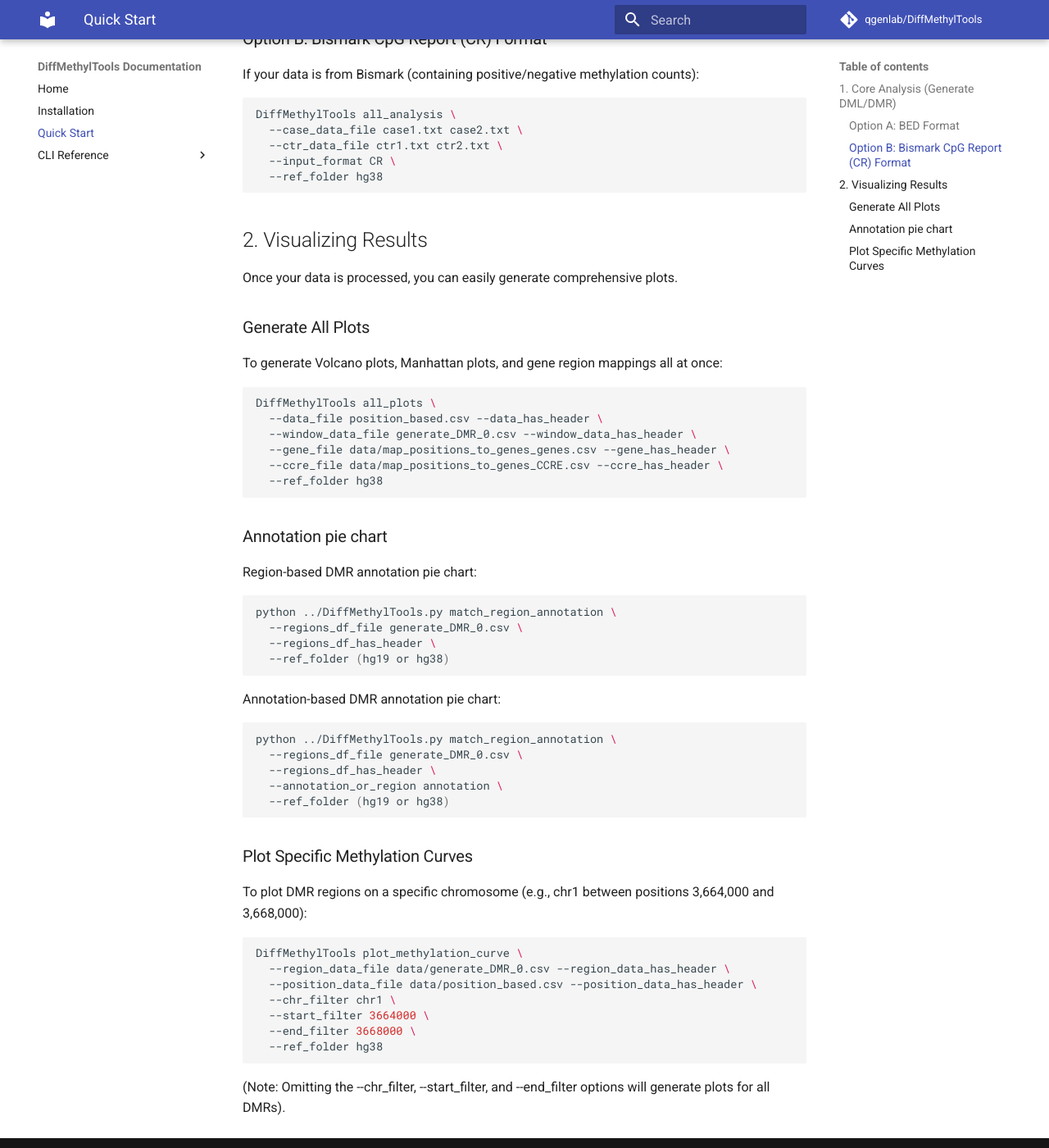
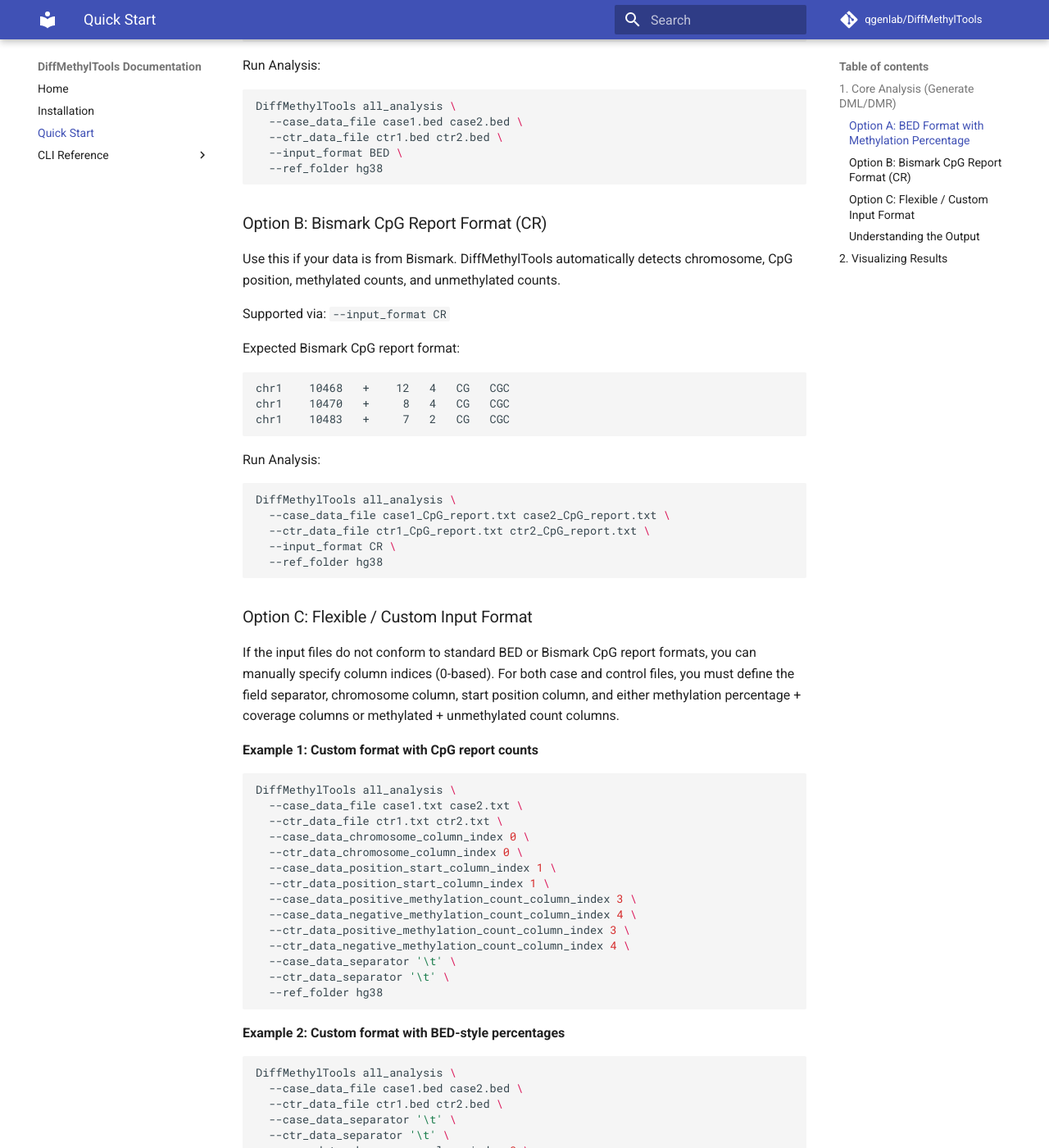
Before and after one commit to qgenlab/DiffMethylTools, an MkDocs documentation site: the page built from docs/quickstart.md, in a window 1280 px wide and 1400 px high, scrolled down 609 px. Shown: the whole window at 82% size. Built offline with MkDocs 1.6.1 and Material for MkDocs 9.7.7, drawn with Linux system fonts in a browser that asks for light colours; comment, search, counter and statistics services are not loaded; some of the changed text lies outside the part shown.

Commit message:
Update quickstart.md

````diff
--- a/docs/quickstart.md
+++ b/docs/quickstart.md
@@ -1,15 +1,25 @@
 # Quick Start Tutorial
 
-`DiffMethylTools` supports both **default methylation input formats** and **fully customizable formats**. This guide covers standard analyses using the default formats.
+DiffMethylTools supports both default methylation input formats and fully customizable formats. Users can either specify a standard format via `--input_format` or manually define column indices.
 
 ## 1. Core Analysis (Generate DML/DMR)
-
 You can run the entire core analysis pipeline using the `all_analysis` command.
 
-### Option A: BED Format
-If your data is in BED format (containing chromosome, position, coverage, and methylation percentage):
+### Option A: BED Format with Methylation Percentage
+Use this if your data is in BED format. DiffMethylTools automatically interprets the chromosome, position, coverage, and methylation percentage columns.
 
-```bash
+Supported via: `--input_format BED`
+
+Expected BED-like format (example):
+
+```Plaintext
+chr1    10468   10469   5mC  743   +   10468  10469  0,0,0   52   95.21
+chr1    10470   10471   5mC  850   +   10470  10471  0,0,0   58   94.26
+```
+
+Run Analysis:
+
+```Bash
 DiffMethylTools all_analysis \
   --case_data_file case1.bed case2.bed \
   --ctr_data_file ctr1.bed ctr2.bed \
@@ -17,60 +27,140 @@ DiffMethylTools all_analysis \
   --ref_folder hg38
 ```
 
-### Option B: Bismark CpG Report (CR) Format
+### Option B: Bismark CpG Report Format (CR)
+Use this if your data is from Bismark. DiffMethylTools automatically detects chromosome, CpG position, methylated counts, and unmethylated counts.
 
-If your data is from Bismark (containing positive/negative methylation counts):
+Supported via: `--input_format CR`
 
-```bash
+Expected Bismark CpG report format:
+
+```Plaintext
+chr1    10468   +    12   4   CG   CGC
+chr1    10470   +     8   4   CG   CGC
+chr1    10483   +     7   2   CG   CGC
+```
+
+Run Analysis:
+
+```Bash
 DiffMethylTools all_analysis \
-  --case_data_file case1.txt case2.txt \
-  --ctr_data_file ctr1.txt ctr2.txt \
+  --case_data_file case1_CpG_report.txt case2_CpG_report.txt \
+  --ctr_data_file ctr1_CpG_report.txt ctr2_CpG_report.txt \
   --input_format CR \
   --ref_folder hg38
 ```
 
+### Option C: Flexible / Custom Input Format
+If the input files do not conform to standard BED or Bismark CpG report formats, you can manually specify column indices (0-based). For both case and control files, you must define the field separator, chromosome column, start position column, and either methylation percentage + coverage columns or methylated + unmethylated count columns.
+
+**Example 1: Custom format with CpG report counts**
+
+```Bash
+DiffMethylTools all_analysis \
+  --case_data_file case1.txt case2.txt \
+  --ctr_data_file ctr1.txt ctr2.txt \
+  --case_data_chromosome_column_index 0 \
+  --ctr_data_chromosome_column_index 0 \
+  --case_data_position_start_column_index 1 \
+  --ctr_data_position_start_column_index 1 \
+  --case_data_positive_methylation_count_column_index 3 \
+  --case_data_negative_methylation_count_column_index 4 \
+  --ctr_data_positive_methylation_count_column_index 3 \
+  --ctr_data_negative_methylation_count_column_index 4 \
+  --case_data_separator '\t' \
+  --ctr_data_separator '\t' \
+  --ref_folder hg38
+```
+
+**Example 2: Custom format with BED-style percentages**
+
+```Bash
+DiffMethylTools all_analysis \
+  --case_data_file case1.bed case2.bed \
+  --ctr_data_file ctr1.bed ctr2.bed \
+  --case_data_separator '\t' \
+  --ctr_data_separator '\t' \
+  --case_data_chromosome_column_index 0 \
+  --ctr_data_chromosome_column_index 0 \
+  --case_data_position_start_column_index 1 \
+  --ctr_data_position_start_column_index 1 \
+  --case_data_methylation_percentage_column_index 10 \
+  --case_data_coverage_column_index 9 \
+  --ctr_data_methylation_percentage_column_index 10 \
+  --ctr_data_coverage_column_index 9 \
+  --ref_folder hg38
+```
+
+### Understanding the Output
+Running all_analysis will generate two folders in your working directory:
+
+**`plot/`** <br>
+    This folder is initially empty. It will be populated by output figures and plots generated by DiffMethylTools (e.g., volcano plots, methylation curves, pie charts) when you run the plotting commands.
+
+**`data/`** <br>
+    This folder contains the required input and intermediate files used during the analysis. Below is a description of each file:
+
+- `merge_tables.csv`: Merged and coverage-filtered methylation data for both case and control samples.
+
+- `position_based.csv`: Methylation data summarized at the individual CpG or position level, including q-value and difference information.
+
+- `filters.csv`: Filtered data based on methylation difference and statistical significance (q-value).
+
+- `generate_DMR_0.csv`: Differentially methylated regions (DMRs), aggregated from position-level data.
+
+- `generate_DMR_1.csv`: DMLs that do not fall within any DMR (isolated differential sites).
+
+- `generate_DMR_2.csv`: Differentially methylated loci (DMLs) located within identified DMRs.
+
+- `map_positions_to_genes_genes.csv`: Mapping of methylation regions to annotated gene features.
+
+- `map_positions_to_genes_CCRE.csv`: Mapping of methylation regions to candidate cis-regulatory elements (CCREs).
+
+- `map_win_2_pos.csv`: Maps DMR regions to all underlying CpG positions (includes both DML and non-DML positions).
+
+- `state.yaml`: YAML configuration file that tracks tool state, parameters, and progress.
+
 ## 2. Visualizing Results
-Once your data is processed, you can easily generate comprehensive plots.
+Once your data is processed, you can easily generate comprehensive plots using the files in the data/ folder.
 
-### Generate All Plots
-To generate Volcano plots, Manhattan plots, and gene region mappings all at once:
+Generate All Standard Plots
+To generate Volcano plots, Manhattan plots, upstream clustering, and gene region mappings all at once:
 
-```bash
+```Bash
 DiffMethylTools all_plots \
-  --data_file position_based.csv --data_has_header \
-  --window_data_file generate_DMR_0.csv --window_data_has_header \
+  --data_file data/position_based.csv --data_has_header \
+  --window_data_file data/generate_DMR_0.csv --window_data_has_header \
+  --data_separator ',' \
+  --window_data_separator ',' \
   --gene_file data/map_positions_to_genes_genes.csv --gene_has_header \
   --ccre_file data/map_positions_to_genes_CCRE.csv --ccre_has_header \
   --ref_folder hg38
 ```
 
-### Annotation pie chart
+Annotation Pie Charts
 Region-based DMR annotation pie chart:
 
-
-```bash
-python ../DiffMethylTools.py match_region_annotation \
-  --regions_df_file generate_DMR_0.csv \
+```Bash
+DiffMethylTools match_region_annotation \
+  --regions_df_file data/generate_DMR_0.csv \
   --regions_df_has_header \
-  --ref_folder (hg19 or hg38)
+  --ref_folder hg38
 ```
 
-Annotation-based DMR annotation pie chart:
+Feature-based DMR annotation pie chart:
 
-
-```bash
-python ../DiffMethylTools.py match_region_annotation \
-  --regions_df_file generate_DMR_0.csv \
+```Bash
+DiffMethylTools match_region_annotation \
+  --regions_df_file data/generate_DMR_0.csv \
   --regions_df_has_header \
   --annotation_or_region annotation \
-  --ref_folder (hg19 or hg38)
+  --ref_folder hg38
 ```
 
-### Plot Specific Methylation Curves
-
+Plot Specific Methylation Curves
 To plot DMR regions on a specific chromosome (e.g., chr1 between positions 3,664,000 and 3,668,000):
 
-```bash
+```Bash
 DiffMethylTools plot_methylation_curve \
   --region_data_file data/generate_DMR_0.csv --region_data_has_header \
   --position_data_file data/position_based.csv --position_data_has_header \
````
